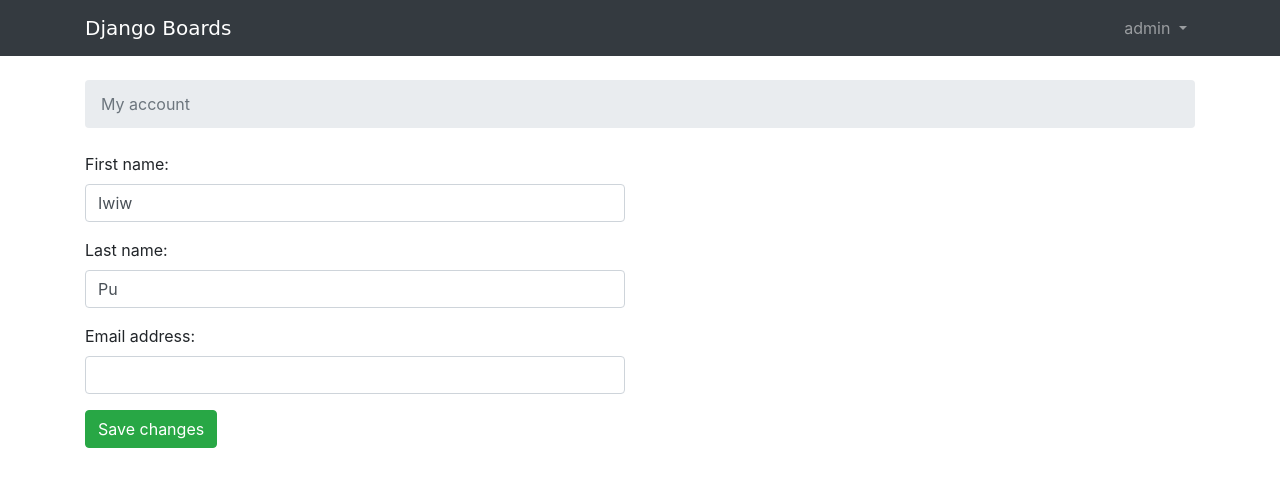
After one commit to ikychant/django_boards, a Django app: page /settings/account/ in a window 1280 px wide. The commit adds this page. Shown: the top 487 px of the page. Run offline with Django 3.2, Linux system fonts and the light colour scheme; a user stored in the database is signed in; some libraries are stand-ins or nearby versions; some web fonts are replaced.

Commit message:
v0.6.4: Adding edit account and markdown features.

```diff
--- a/accounts/views.py
+++ b/accounts/views.py
@@ -1,5 +1,10 @@
-from django.contrib.auth import login
-from django.shortcuts import render, redirect
+from django.contrib.auth import login as auth_login
+from django.contrib.auth.decorators import login_required
+from django.contrib.auth.models import User
+from django.shortcuts import redirect, render
+from django.urls import reverse_lazy
+from django.utils.decorators import method_decorator
+from django.views.generic import UpdateView
 from .forms import SignUpForm
 
 def signup(request):
@@ -7,8 +12,18 @@ def signup(request):
         form = SignUpForm(request.POST)
         if form.is_valid():
             user = form.save()
-            login(request, user)
+            auth_login(request, user)
             return redirect('home')
     else:
         form = SignUpForm()
     return render(request, 'signup.html', {'form': form})
+
+
+@method_decorator(login_required, name='dispatch')
+class UserUpdateView(UpdateView):
+    model = User
+    fields = ('first_name', 'last_name', 'email', )
+    template_name = 'my_account.html'
+    success_url = reverse_lazy('my_account')
+    def get_object(self):
+        return self.request.user
--- a/boards/models.py
+++ b/boards/models.py
@@ -1,17 +1,17 @@
 from django.db import models
 from django.contrib.auth.models import User
 from django.utils.text import Truncator
+from django.utils.html import mark_safe
+from markdown import markdown
 
 class Board(models.Model):
     name = models.CharField(max_length=30, unique=True)
     description = models.CharField(max_length=100)
     def __str__(self):
         return self.name
-
     def get_posts_count(self):
         return Post.objects.filter(topic__board=self).count()
     def get_last_post(self):
-
         return Post.objects.filter(topic__board=self).order_by('-created_at').first()
 
 class Topic(models.Model):
@@ -33,3 +33,5 @@ class Post(models.Model):
     def __str__(self):
         truncated_message = Truncator(self.message)
         return truncated_message.chars(30)
+    def get_message_as_markdown(self):
+        return mark_safe(markdown(self.message, safe_mode='escape'))
--- a/django_boards/urls.py
+++ b/django_boards/urls.py
@@ -36,4 +36,5 @@ urlpatterns = [
         name='password_change'),
     url(r'^settings/password/done/$', auth_views.PasswordChangeDoneView.as_view(template_name='password_change_done.html'),
         name='password_change_done'),
+    url(r'^settings/account/$', accounts_views.UserUpdateView.as_view(), name='my_account')
 ]
--- a/templates/base.html
+++ b/templates/base.html
@@ -54,5 +54,6 @@
       <script src="{% static 'js/jquery-3.4.0.min.js' %}"></script>
       <script src="{% static 'js/popper.min.js' %}"></script>
       <script src="{% static 'js/bootstrap.min.js' %}"></script>
+    {% block javascript %}{% endblock %}
   </body>
 </html>
--- /dev/null
+++ b/templates/my_account.html
@@ -0,0 +1,19 @@
+{% extends 'base.html' %}
+
+{% block title %}My account{% endblock %}
+
+{% block breadcrumb %}
+  <li class="breadcrumb-item active">My account</li>
+{% endblock %}
+
+{% block content %}
+  <div class="row">
+    <div class="col-lg-6 col-md-8 col-sm-10">
+      <form method="post" novalidate>
+        {% csrf_token %}
+        {% include 'includes/form.html' %}
+        <button type="submit" class="btn btn-success">Save changes</button>
+      </form>
+    </div>
+  </div>
+{% endblock %}
--- a/templates/topic_posts.html
+++ b/templates/topic_posts.html
@@ -34,7 +34,7 @@
                 <small class="text-muted">{{ post.created_at }}</small>
               </div>
             </div>
-            {{ post.message }}
+            {{ post.get_message_as_markdown }}
             {% if post.created_by == user %}
               <div class="mt-3">
                 <a href="{% url 'edit_post' post.topic.board.pk post.topic.pk post.pk %}"
```
Also changed, not shown: templates/reply_topic.html (+13 -2 lines), db.sqlite3.
